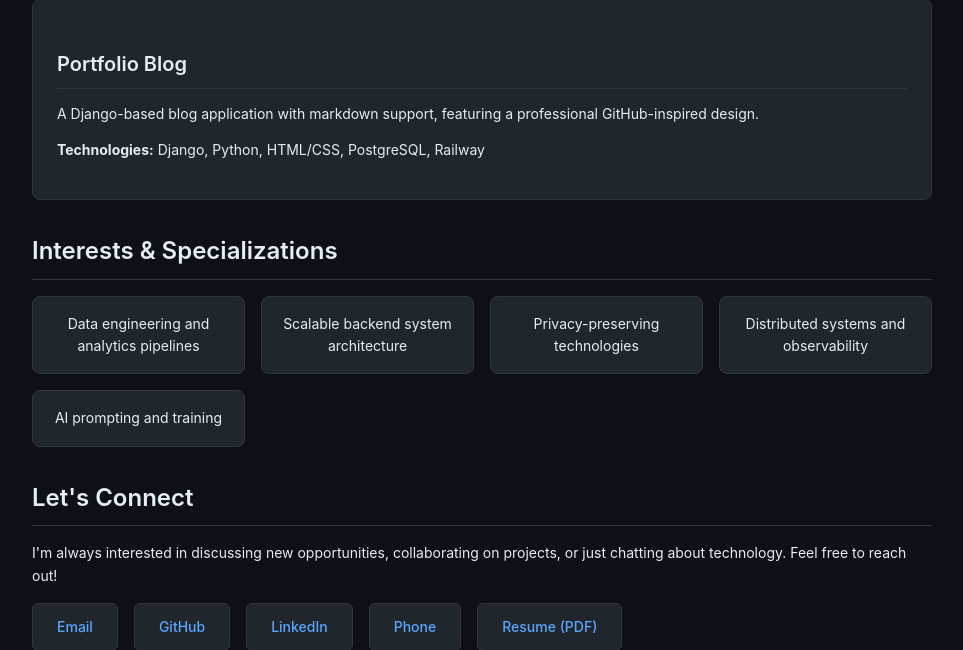
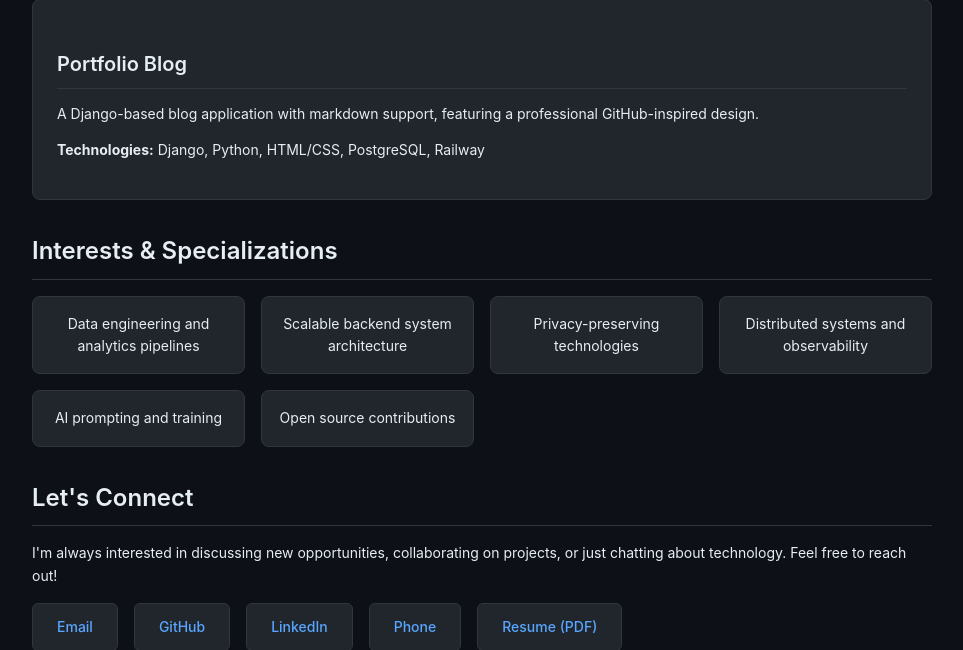
Before and after one commit to evantwidwell/new_profile, a Django app: page /about/ in a window 1280 px wide. Shown: the part 4977-5627 px from the top of the page, without its empty margins (158-1121 px from the left). Run offline with Django 4.2, Linux system fonts and the light colour scheme.

Commit message:
add sevcie back

```diff
--- a/blog/templates/blog/about.html
+++ b/blog/templates/blog/about.html
@@ -190,6 +190,7 @@
             <li>Privacy-preserving technologies</li>
             <li>Distributed systems and observability</li>
             <li>AI prompting and training</li>
+            <li>Open source contributions</li>
         </ul>
     </section>
 
```
